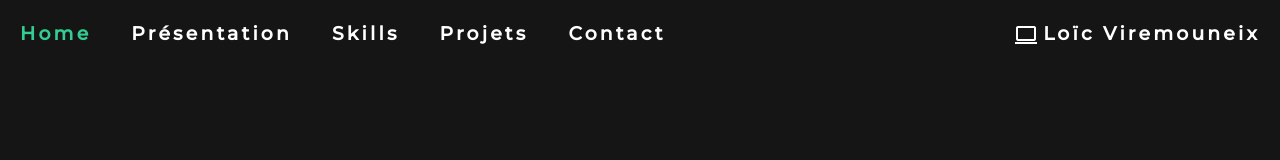
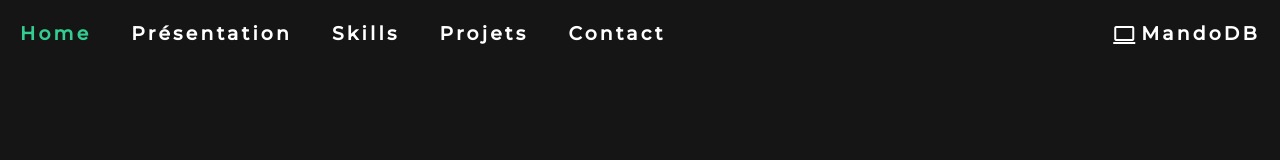
Before and after one commit to MandoDB/MandoDB.github.io, a plain HTML site: page index.html in a window 1280 px wide. Shown: the top 160 px of the page. Drawn offline with nearby package versions, Linux system fonts and the light colour scheme; a web font is replaced by a local one.

Commit message:
Update index.html

```diff
--- a/index.html
+++ b/index.html
@@ -18,7 +18,7 @@
         <nav>
             <ul>
                 <li style="float: right;"><a href="index.html"><span
-                            class="material-symbols-outlined">computer</span>Loïc Viremouneix</a></li>
+                            class="material-symbols-outlined">computer</span>MandoDB</a></li>
                 <li><a href="#">Home</a></li>
                 <li><a href="#">Présentation</a></li>
                 <li><a href="#">Skills</a></li>
```
